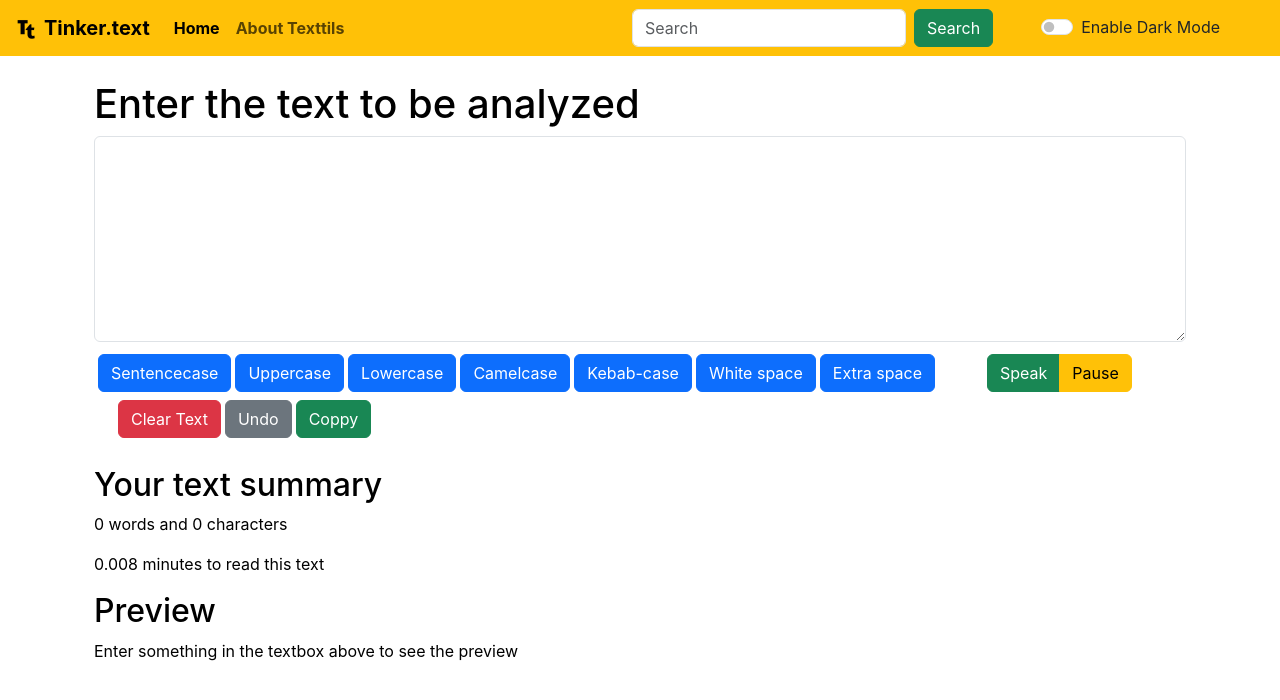
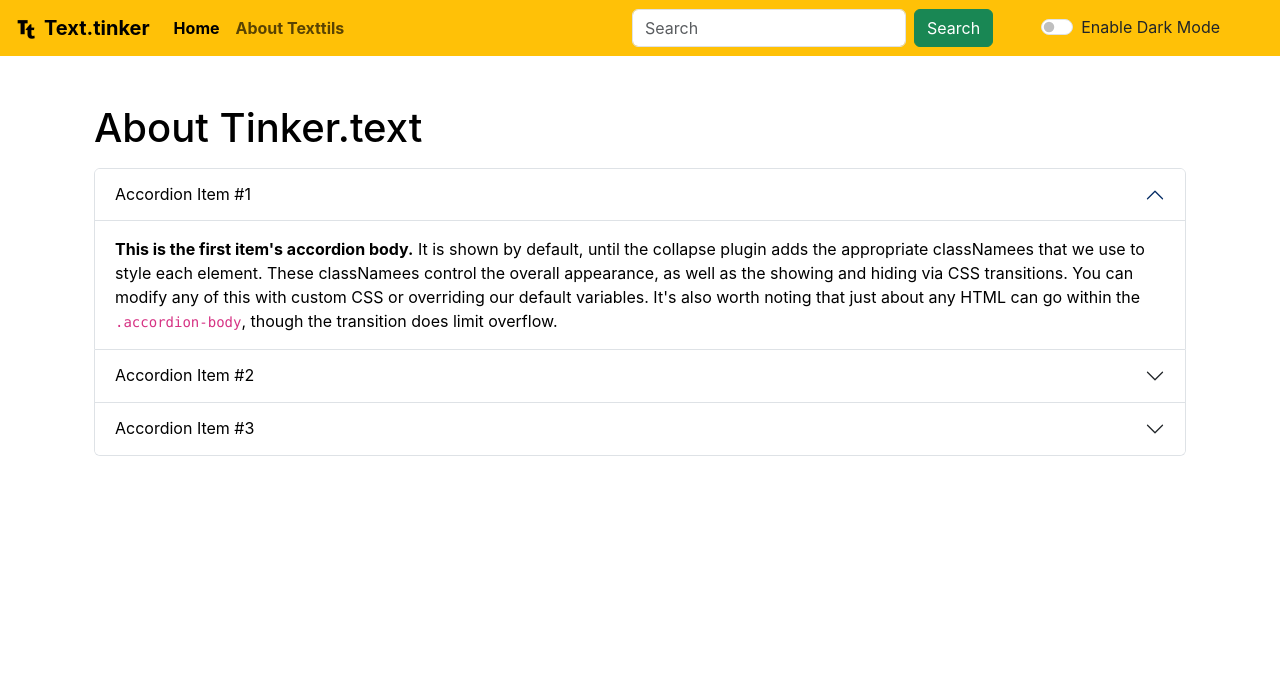
Before and after one commit to Thakur-Sanskar-Anhal/react-first, a React (Create React App) app: page /about in a window 1280 px wide. Shown: the top 700 px of the page. Built offline with nearby package versions, Linux system fonts and the light colour scheme.

Commit message:
added everything and made it look pretty

```diff
--- a/package.json
+++ b/package.json
@@ -8,6 +8,7 @@
     "@testing-library/user-event": "^13.5.0",
     "react": "^18.2.0",
     "react-dom": "^18.2.0",
+    "react-router-dom": "^6.14.2",
     "react-scripts": "5.0.1",
     "web-vitals": "^2.1.4"
   },
--- a/src/App.js
+++ b/src/App.js
@@ -1,8 +1,15 @@
-// import About from "./components/About";
 import { useState } from "react";
 import NavBar from "./components/NavBar";
+import About from "./components/About";
 import TextForms from './components/TextForm'
 import Alerts from "./components/Alerts";
+
+import {
+  BrowserRouter as Router,
+  Route,
+  Routes,
+  Link
+} from "react-router-dom";
 
 function App() {
 
@@ -24,23 +31,29 @@ function App() {
       setMode('dark')
       document.body.style.backgroundColor=('#2B3036')
       showAlert("Dark mode has been enabled","dark")
+      document.title = 'Text.tinker- dark mode'
     }
     else {
       setMode('light')
       document.body.style.backgroundColor=('white')
       showAlert("Light mode has been enabled","warning")
+      document.title = 'Text.tinker- light mode'
     }
   }
   return (
     <>
-      <NavBar title="Tinker.text" aboutText="About Texttils" mode={mode}  toggleMode={toggleMode}/>
+    <Router>
+      <NavBar title="Text.tinker" aboutText="About Texttils" mode={mode}  toggleMode={toggleMode}/>
       <div className="container " style={{position:'relative'}}>
         <Alerts alert= {alert}/>
       </div>
       <div className="container my-4">
-        <TextForms heading="Enter the text to be analyzed" mode={mode} showAlert={showAlert}/>
-        {/* <About heading="Dekho bhai log"/> */}
+      <Routes>
+          <Route exact path="/" element={<TextForms heading="Enter the text to be analyzed" mode={mode} showAlert={showAlert}/>}/>
+          <Route exact path="/about" element={<About heading="About Tinker.text" mode={mode}/>}/>
+      </Routes>
       </div>
+    </Router>
     </>
   );
 }
--- a/src/components/About.js
+++ b/src/components/About.js
@@ -4,12 +4,12 @@ export default function About(props) {
   return (
     <div>
       <>
-      <div className="container">
+      <div className="container" style={{color: props.mode==='dark'?'white':'black'}}>
         <h1 className='mt-5 mb-3'>{props.heading}</h1>
         <div className="accordion" id="accordionExample">
-            <div className="accordion-item">
+            <div className="accordion-item" style={{backgroundColor: props.mode==='dark'?'#49505A':'white' , color: props.mode==='dark'?'#D5D5D5':'black'}}>
                 <h2 className="accordion-header">
-                <button className="accordion-button" type="button" data-bs-toggle="collapse" data-bs-target="#collapseOne" aria-expanded="true" aria-controls="collapseOne">
+                <button className="accordion-button" type="button" data-bs-toggle="collapse" data-bs-target="#collapseOne" aria-expanded="true" aria-controls="collapseOne" style={{backgroundColor: props.mode==='dark'?'#353B43':'white' , color: props.mode==='dark'?'white':'black'}}>
                     Accordion Item #1
                 </button>
                 </h2>
@@ -19,9 +19,9 @@ export default function About(props) {
                 </div>
                 </div>
             </div>
-            <div className="accordion-item">
+            <div className="accordion-item" style={{backgroundColor: props.mode==='dark'?'#49505A':'white' , color: props.mode==='dark'?'#D5D5D5':'black'}}>
                 <h2 className="accordion-header">
-                <button className="accordion-button collapsed" type="button" data-bs-toggle="collapse" data-bs-target="#collapseTwo" aria-expanded="false" aria-controls="collapseTwo">
+                <button className="accordion-button collapsed" type="button" data-bs-toggle="collapse" data-bs-target="#collapseTwo" aria-expanded="false" aria-controls="collapseTwo" style={{backgroundColor: props.mode==='dark'?'#353B43':'white' , color: props.mode==='dark'?'white':'black'}}>
                     Accordion Item #2
                 </button>
                 </h2>
@@ -31,9 +31,9 @@ export default function About(props) {
                 </div>
                 </div>
             </div>
-            <div className="accordion-item">
+            <div className="accordion-item" style={{backgroundColor: props.mode==='dark'?'#49505A':'white' , color: props.mode==='dark'?'#D5D5D5':'black'}}>
                 <h2 className="accordion-header">
-                <button className="accordion-button collapsed" type="button" data-bs-toggle="collapse" data-bs-target="#collapseThree" aria-expanded="false" aria-controls="collapseThree">
+                <button className="accordion-button collapsed" type="button" data-bs-toggle="collapse" data-bs-target="#collapseThree" aria-expanded="false" aria-controls="collapseThree" style={{backgroundColor: props.mode==='dark'?'#353B43':'white' , color: props.mode==='dark'?'white':'black'}}>
                     Accordion Item #3
                 </button>
                 </h2>
@@ -44,10 +44,6 @@ export default function About(props) {
                 </div>
             </div>
         </div>
-            <div className="container">
-                <button type="button" className="btn btn-primary my-4">Enable Dark Mode</button>
-            </div>
-
       </div>
       </>
     </div>
--- a/src/components/NavBar.js
+++ b/src/components/NavBar.js
@@ -1,5 +1,6 @@
 import React from 'react'
 import PropTypes from 'prop-types'
+import { Link } from 'react-router-dom'
 import logo from './favicon-32x32.png'
 
 export default function NavBar(props) {
@@ -7,17 +8,17 @@ export default function NavBar(props) {
     <nav className={`navbar navbar-expand bg-${props.mode==='dark'? 'dark':'warning'}`} data-bs-theme={props.mode}>
         <div className="container-fluid">
           <img src={logo} alt="#" />
-          <a className="navbar-brand" href="/"><b>{props.title}</b></a>
+          <Link className="navbar-brand" to="/"><b>{props.title}</b></Link>
           <button className="navbar-toggler" type="button" data-bs-toggle="collapse" data-bs-target="#navbarSupportedContent" aria-controls="navbarSupportedContent" aria-expanded="false" aria-label="Toggle navigation">
             <span className="navbar-toggler-icon"></span>
           </button>
           <div className="collapse navbar-collapse" id="navbarSupportedContent">
             <ul className="navbar-nav me-auto mb-2 mb-lg-0">
               <li className="nav-item">
-                <a className="nav-link active" aria-current="page" href="/"><b>Home</b></a>
+                <Link className="nav-link active" aria-current="page" to="/"><b>Home</b></Link>
               </li>
               <li className="nav-item">
-                <a className="nav-link" href="/"><b>{props.aboutText}</b></a>
+                <Link className="nav-link" to="/about"><b>{props.aboutText}</b></Link>
               </li>
             </ul>
             <form className="d-flex" role="search">
```
Also changed, not shown: 1 other file (tests, documents, lock files or other folders).
